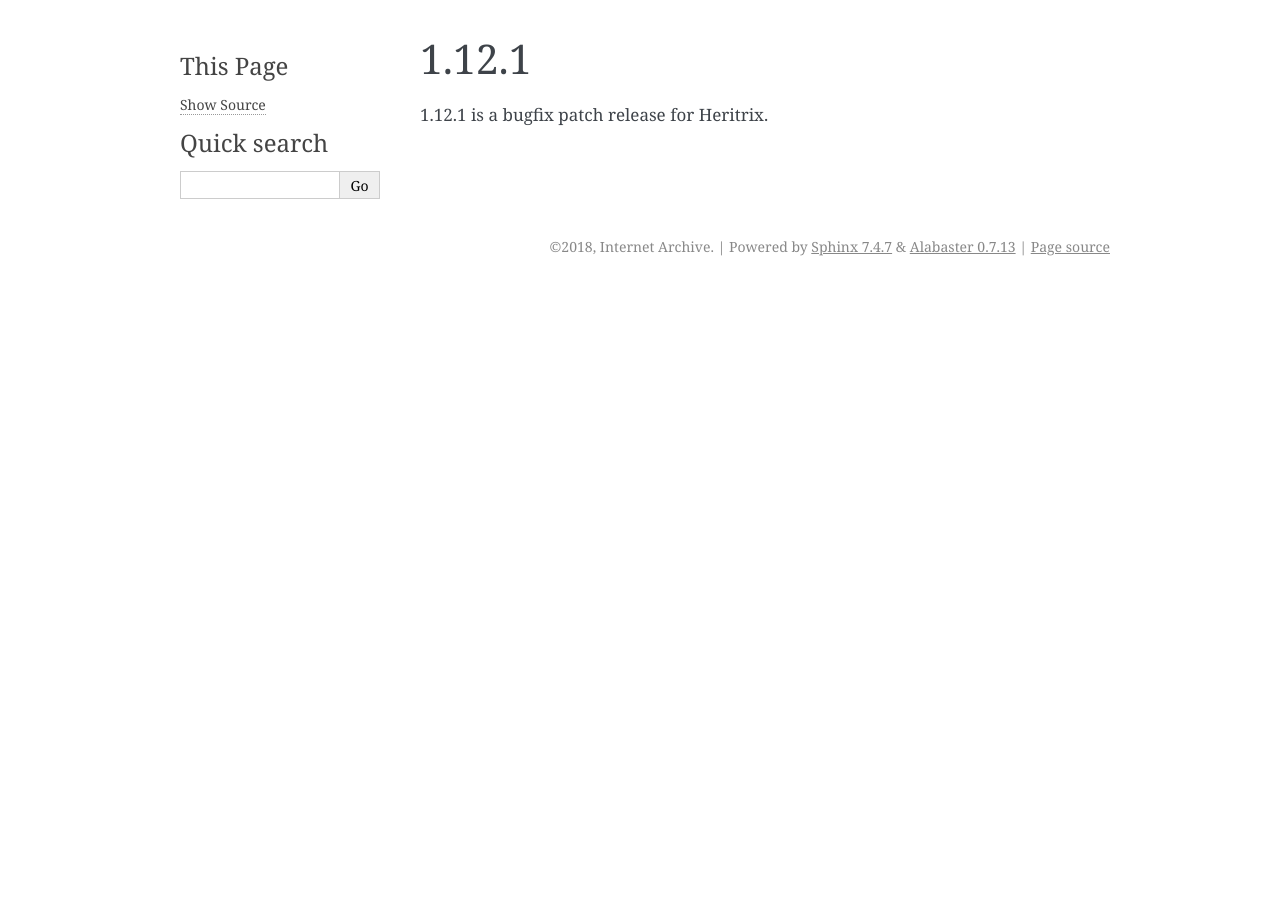
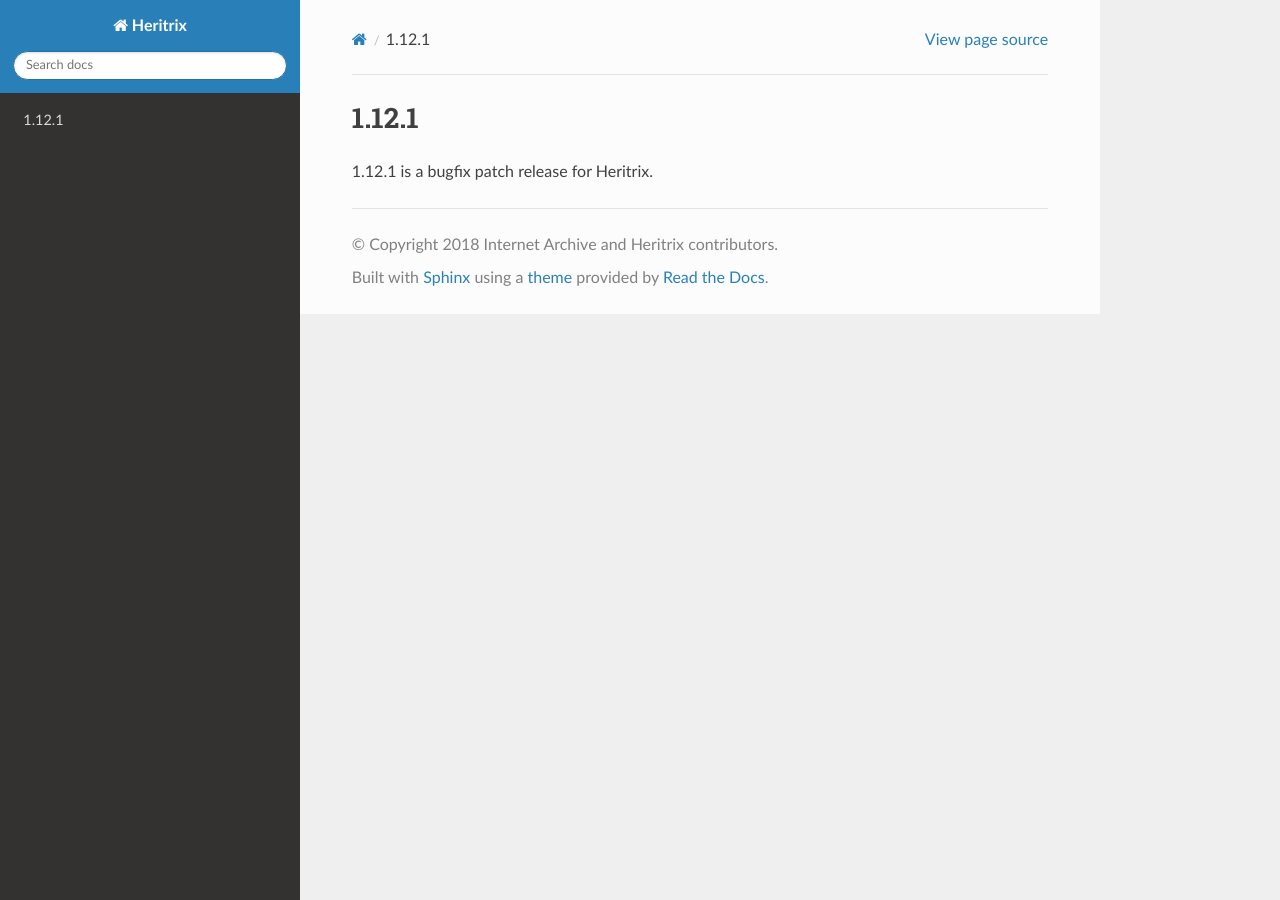
Before and after one commit to ato/heritrix-wiki-conversion, a Sphinx documentation site: the page built from docs/1.12.1.md, in a window 1280 px wide. Built offline with Sphinx 7.4.7 and the Read the Docs theme 2.0.0, drawn with Linux system fonts in a browser that asks for light colours.

Commit message:
Copyright notice

```diff
--- a/docs/conf.py
+++ b/docs/conf.py
@@ -20,8 +20,8 @@
 # -- Project information -----------------------------------------------------
 
 project = 'Heritrix'
-copyright = '2018, Internet Archive'
-author = 'Internet Archive'
+copyright = '2018 Internet Archive and Heritrix contributors'
+author = 'Internet Archive nad Heritrix contributors'
 
 # The short X.Y version
 version = ''
@@ -75,8 +75,7 @@ pygments_style = 'sphinx'
 # The theme to use for HTML and HTML Help pages.  See the documentation for
 # a list of builtin themes.
 #
-html_theme = 'alabaster'
-
+html_theme = 'sphinx_rtd_theme'
 # Theme options are theme-specific and customize the look and feel of a theme
 # further.  For a list of options available for each theme, see the
 # documentation.
```
